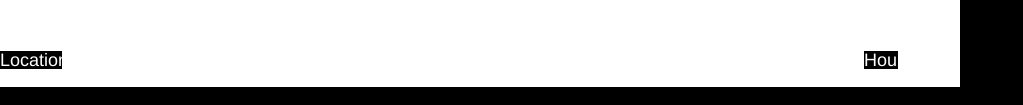
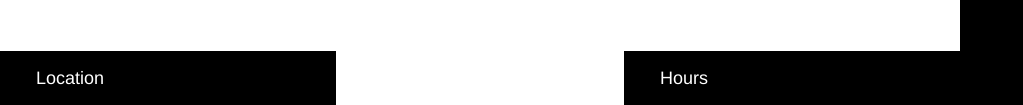
Before and after one commit to SarahWynn65/SecretAgentSupply, a plain HTML site: page index.html in a window 1280 px wide. Shown: the part 839-944 px from the top of the page, without its empty margins (0-1023 px from the left). Drawn offline with Linux system fonts and the light colour scheme.

Commit message:
Format contat section

```diff
--- a/index.html
+++ b/index.html
@@ -52,15 +52,15 @@
 </div>
 
 <!-- White backed Location and hours listing -->
-<div class="contact-info">
-  <div id="location">
+<div id="contact-section">
+  <div class="contact-item" id="location">
     <h4>Location</h4>
-    <p>-47.346436, 84.32354</p>
+    <span>-47.346436, 84.32354</span>
   </div>
 
-  <div id="hours">
+  <div class="contact-item" id="hours">
     <h4>Hours</h4>
-    <p>0800 - 1800</p>
+    <span>0800 - 1800</span>
   </div>
 </div>
 
--- a/resources/css/style.css
+++ b/resources/css/style.css
@@ -10,6 +10,18 @@ body {
   color: white;
   background-color: black;
   width: 960px; /* ?need to use flex-basis and therefore display: flex; */
+}
+
+h2 {
+  font-size: 1rem;
+}
+
+h3 {
+  font-size: 2rem;
+}
+
+h4 {
+  font-size: 1rem;
 }
 
 /* ----------------------------- */
@@ -49,19 +61,13 @@ body {
 }
 
 #main-banner h2 {
-  font-size: 1rem;
   padding-bottom: 0.25rem;
-}
-
-#main-banner h3 {
-  font-size: 2rem;
 }
 
 /* ----------------------------- */
 
 nav {
   background-color: firebrick;
-  /* padding: 0.75rem; */
 }
 
 nav ul {
@@ -85,9 +91,9 @@ nav li {
 }
 
 .feature {
-  display: inline-flex;
-  flex-direction: column;
-  justify-content: flex-end; /* This keeps h4 at the bottom of the feature. */
+  display: inline-flex; /* inline-flex so that there can be more than on .feature on the line. */
+  flex-direction: column; /* This puts the image and heading in vertical alignment */
+  justify-content: flex-end; /* This keeps h4 at the bottom of the .feature box */
   margin-top: 3rem;
   margin-bottom: 3rem;
   border: 4px solid black;
@@ -117,20 +123,6 @@ nav li {
   padding: 0.5rem;
 }
 
-/* ----------------------------- */
-
-.contact-info {
-  display: inline-flex;
-  justify-content: space-between;
-  background-color: white;
-  width: inherit;
-}
-
-.contact-info h4 {
-  background-color: black;
-  width: 35%;
-}
-
 /*
 .container {
 width: 50%;
@@ -147,6 +139,33 @@ display: block; / * This bit stops images trying to wrap with other elements. *
 
 /* ----------------------------- */
 
+#contact-section {
+  display: flex; /* spans whole width of web page */
+  justify-content: space-between; /* contact items inside contact-section are at opposite ends of the flex-box */
+  background-color: white;
+  width: 100%; /* width is the same as enclosing <body> */
+  padding-bottom: 4rem; /* padding rather than margin so that background-color extends to edges */
+}
+
+.contact-item {
+  width: 35%;
+}
+
+.contact-item h4 {
+  background-color: black;
+  background-size: 100%;
+  padding-top: 1rem;
+  padding-bottom: 1rem;
+  padding-left: 2rem;
+}
+
+.contact-item span {
+  color: black;
+}
+
+
+/* ----------------------------- */
+
 footer {
   display: flex;
   height: 5rem;
```
